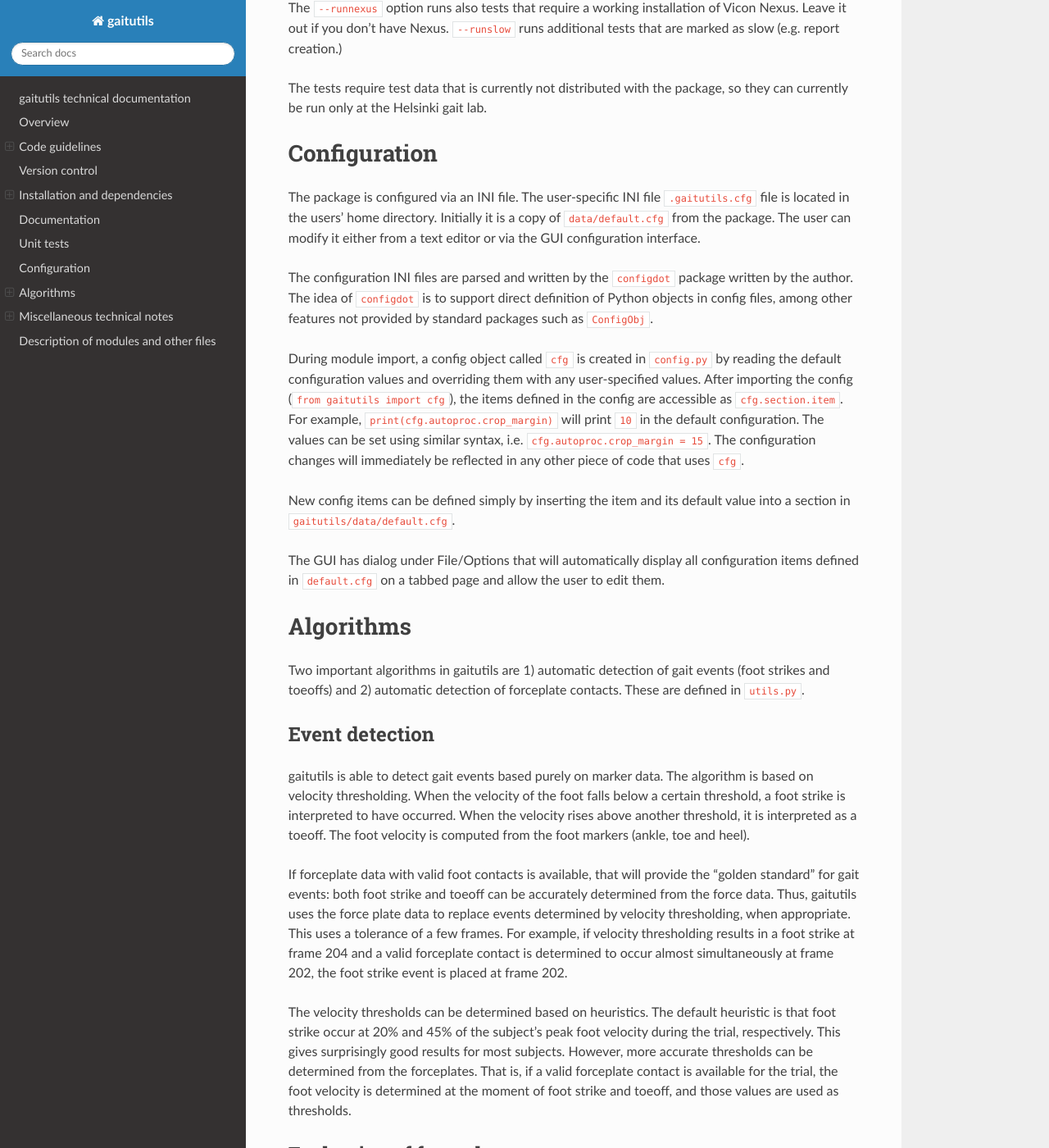
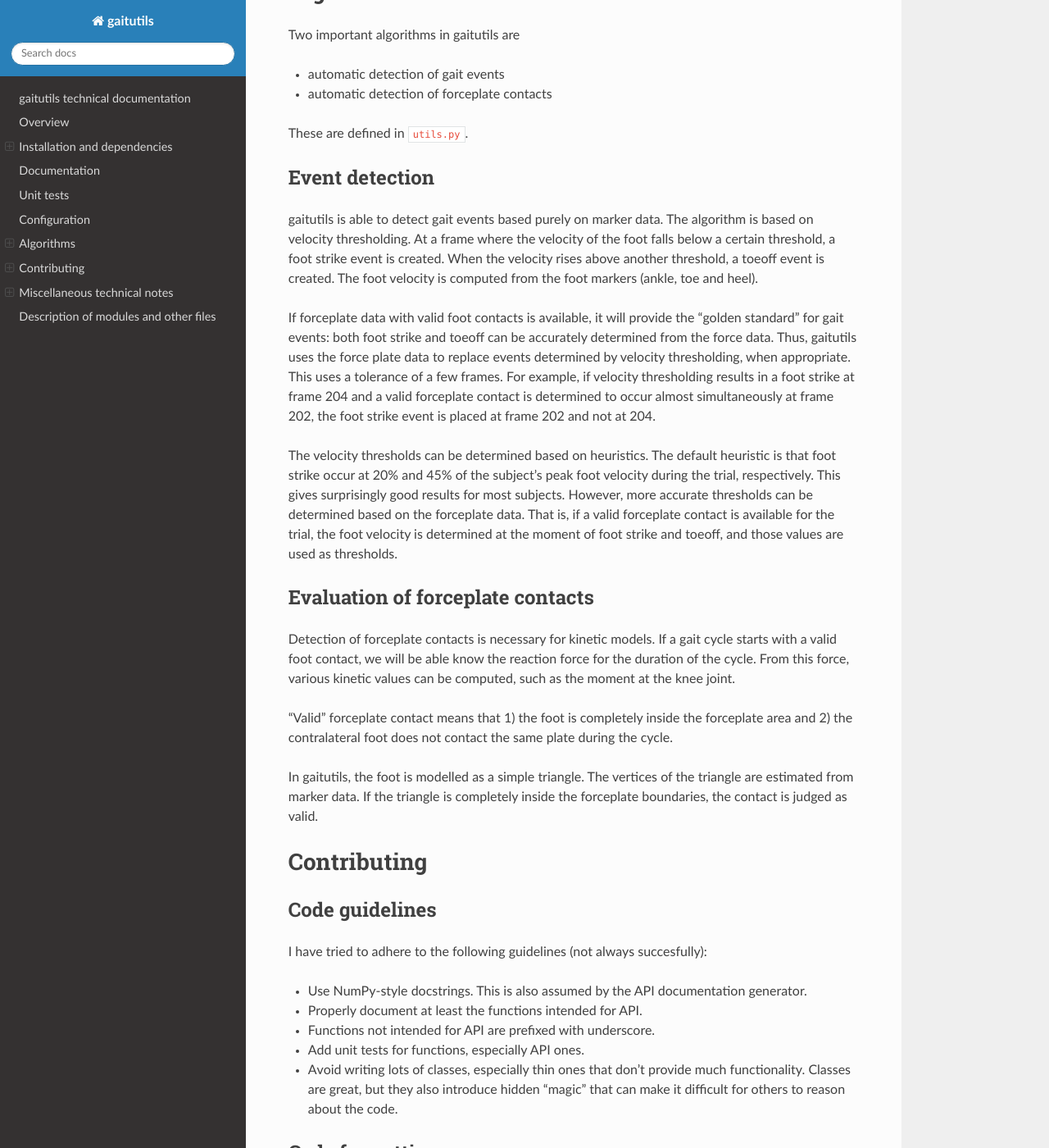
Before and after one commit to NCH-Motion-Laboratory/gaitutils, a Sphinx documentation site: the page built from docs/techdoc.rst, in a window 1280 px wide and 1400 px high, scrolled down 3047 px. Shown: the whole window at 82% size. Built offline with Sphinx 7.4.7 and the Read the Docs theme 2.0.0, drawn with Linux system fonts in a browser that asks for light colours; some of the changed text lies outside the part shown.

Commit message:
wip: doc

```diff
--- a/docs/techdoc.rst
+++ b/docs/techdoc.rst
@@ -19,50 +19,6 @@
 A lot of the functionality is based on the ``Trial`` class, which handles data
 normalization etc. The package functionality can be accessed in scripts via
 (``import gaitutils``) or from a PyQt5-based GUI.
-
-Code guidelines
-===============
-
-I have tried to adhere to the following guidelines (not always succesfully):
-
-- Use NumPy-style docstrings. This is also assumed by the API documentation
-  generator.
-
-- Properly document at least the functions intended for API.
-
-- Functions not intended for API are prefixed with underscore.
-
-- Add unit tests for functions, especially API ones.
-
-- Avoid writing lots of classes, especially thin ones that don't provide much
-  functionality. Classes are great, but they also introduce hidden "magic" that
-  can make it difficult for others to reason about the code.
-
-Code formatting
----------------
-
-From time to time, all the code has been formatted with ``black``, using the
-``-S`` option (no string normalization, i.e. both single and double quotes are
-preserved and can be used as preferred). New code can be formatted in-place by
-running
-
-::
-
-    black -S .
-
-in the root package directory. Various IDEs such as VS Code also support
-formatting with black.
-
-Version control
-===============
-
-The code is stored at a public GitHub repository at
-https://github.com/jjnurminen/gaitutils. In the past, PyPi packages for
-gaitutils were actively created for gaitutils, but currently the philosophy is
-to install directly from the latest GitHub master branch. Thus, the PyPi
-packages are likely to be out of date. ``pip`` can install directly from GitHub
-master using a URL specifier such as
-https://github.com/jjnurminen/gaitutils/archive/master.zip.
 
 
 Installation and dependencies
@@ -179,8 +135,8 @@
 cfg``), the items defined in the config are accessible as ``cfg.section.item``.
 For example, ``print(cfg.autoproc.crop_margin)`` will print ``10`` in the
 default configuration. The values can be set using similar syntax, i.e.
-``cfg.autoproc.crop_margin = 15``. The configuration changes will immediately be
-reflected in any other piece of code that uses ``cfg``.
+``cfg.autoproc.crop_margin = 15``. The configuration is package-global, i.e. any
+changes will immediately be reflected in any other code that uses ``cfg``
 
 New config items can be defined simply by inserting the item and its default
 value into a section in ``gaitutils/data/default.cfg``.
@@ -193,34 +149,38 @@
 Algorithms
 ==========
 
-Two important algorithms in gaitutils are 1) automatic detection of gait events
-(foot strikes and toeoffs) and 2) automatic detection of forceplate contacts.
+Two important algorithms in gaitutils are
+
+- automatic detection of gait events
+- automatic detection of forceplate contacts
+
 These are defined in ``utils.py``.
 
 Event detection
 ---------------
 
 gaitutils is able to detect gait events based purely on marker data. The
-algorithm is based on velocity thresholding. When the velocity of the foot falls
-below a certain threshold, a foot strike is interpreted to have occurred. When
-the velocity rises above another threshold, it is interpreted as a toeoff. The
-foot velocity is computed from the foot markers (ankle, toe and heel).
+algorithm is based on velocity thresholding. At a frame where the velocity of
+the foot falls below a certain threshold, a foot strike event is created. When
+the velocity rises above another threshold, a toeoff event is created. The foot
+velocity is computed from the foot markers (ankle, toe and heel).
 
-If forceplate data with valid foot contacts is available, that will provide the
+If forceplate data with valid foot contacts is available, it will provide the
 "golden standard" for gait events: both foot strike and toeoff can be accurately
 determined from the force data. Thus, gaitutils uses the force plate data to
 replace events determined by velocity thresholding, when appropriate. This uses
 a tolerance of a few frames. For example, if velocity thresholding results in a
 foot strike at frame 204 and a valid forceplate contact is determined to occur
-almost simultaneously at frame 202, the foot strike event is placed at frame 202.
+almost simultaneously at frame 202, the foot strike event is placed at frame 202
+and not at 204.
 
 The velocity thresholds can be determined based on heuristics. The default
 heuristic is that foot strike occur at 20% and 45% of the subject's peak foot
 velocity during the trial, respectively. This gives surprisingly good results
-for most subjects. However, more accurate thresholds can be determined from the
-forceplates. That is, if a valid forceplate contact is available for the trial,
-the foot velocity is determined at the moment of foot strike and toeoff, and
-those values are used as thresholds.
+for most subjects. However, more accurate thresholds can be determined based on
+the forceplate data. That is, if a valid forceplate contact is available for the
+trial, the foot velocity is determined at the moment of foot strike and toeoff,
+and those values are used as thresholds.
 
 
 Evaluation of forceplate contacts
@@ -238,6 +198,54 @@
 In gaitutils, the foot is modelled as a simple triangle. The
 vertices of the triangle are estimated from marker data. If the triangle is
 completely inside the forceplate boundaries, the contact is judged as valid.
+
+Contributing
+============
+
+Code guidelines
+---------------
+
+I have tried to adhere to the following guidelines (not always succesfully):
+
+- Use NumPy-style docstrings. This is also assumed by the API documentation
+  generator.
+
+- Properly document at least the functions intended for API.
+
+- Functions not intended for API are prefixed with underscore.
+
+- Add unit tests for functions, especially API ones.
+
+- Avoid writing lots of classes, especially thin ones that don't provide much
+  functionality. Classes are great, but they also introduce hidden "magic" that
+  can make it difficult for others to reason about the code.
+
+Code formatting
+---------------
+
+From time to time, all the code has been formatted with ``black``, using the
+``-S`` option (no string normalization, i.e. both single and double quotes are
+preserved and can be used as preferred). New code can be formatted in-place by
+running
+
+::
+
+    black -S .
+
+in the root package directory. Various IDEs such as VS Code also support
+formatting with black.
+
+Version control
+---------------
+
+The code is stored at a public GitHub repository at
+https://github.com/jjnurminen/gaitutils. In the past, PyPi packages for
+gaitutils were actively created for gaitutils, but currently the philosophy is
+to install directly from the latest GitHub master branch. Thus, the PyPi
+packages are likely to be out of date. ``pip`` can install directly from GitHub
+master using a URL specifier such as
+https://github.com/jjnurminen/gaitutils/archive/master.zip.
+
 
 
 Miscellaneous technical notes
```
